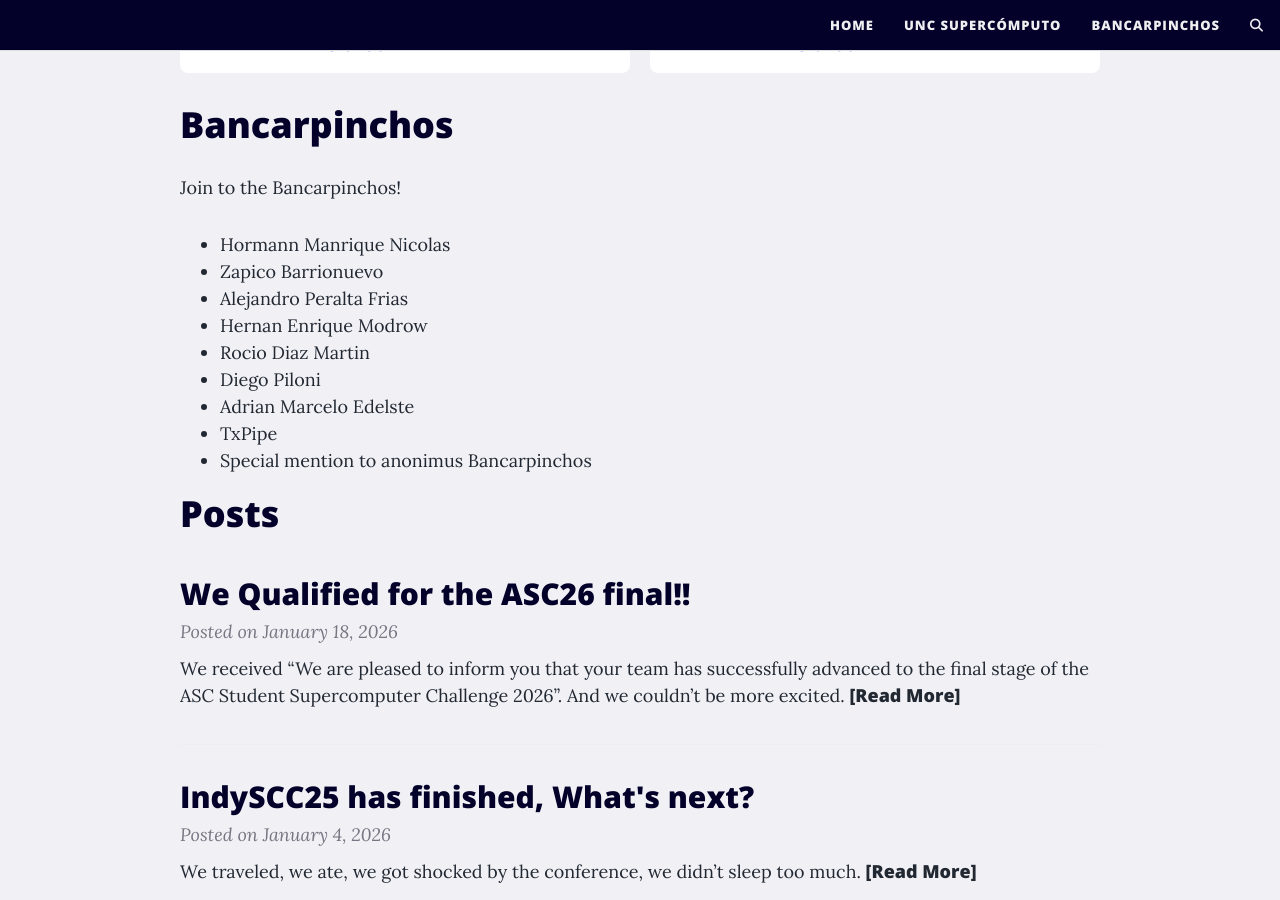
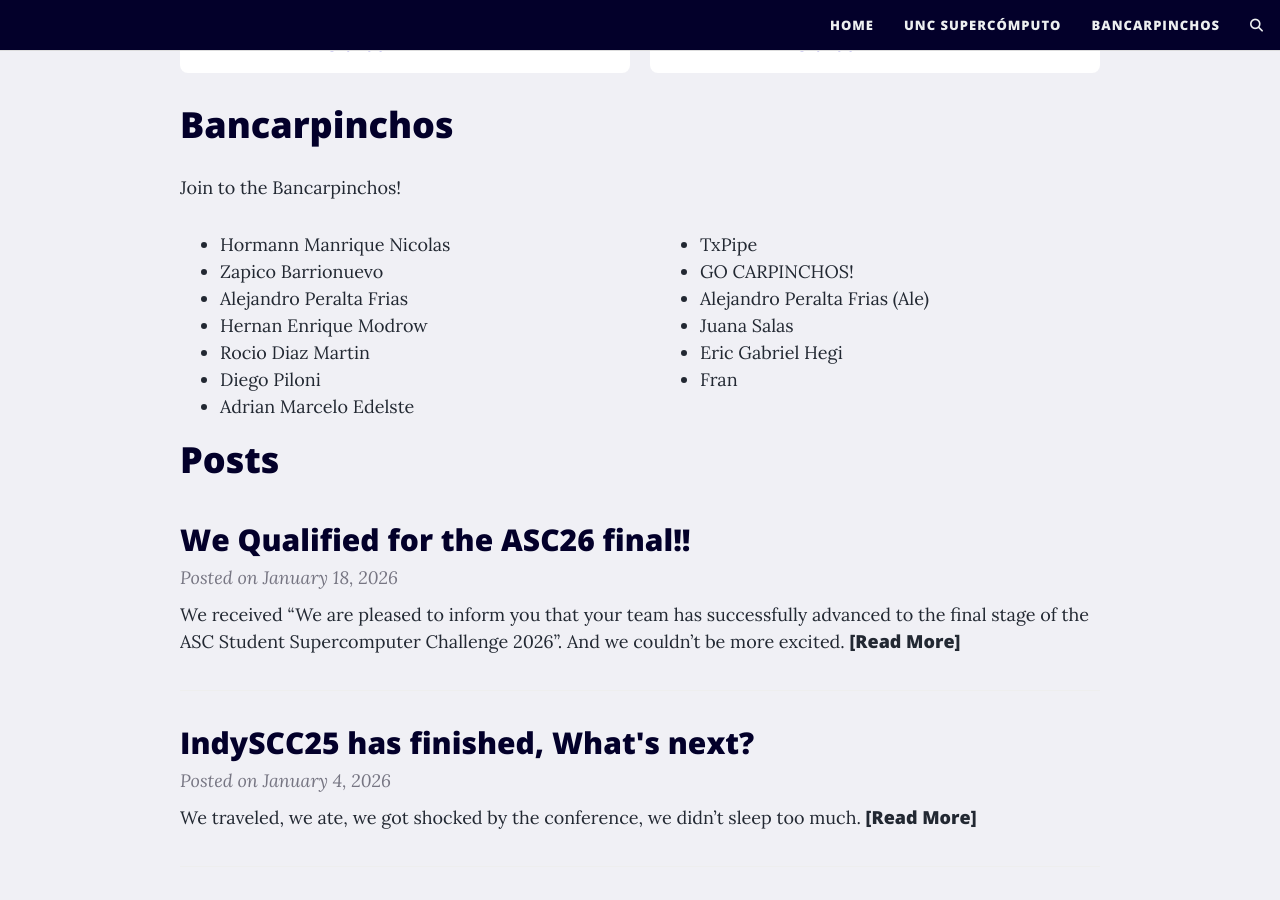
Before and after one commit to CarpinchosTeam/CarpinchosTeam.github.io, a Jekyll site: the page built from index.md, in a window 1280 px wide and 900 px high, scrolled down 3103 px. Built offline with Jekyll 4.4.1, drawn with Linux system fonts in a browser that asks for light colours; comment, search, counter and statistics services are not loaded; grey boxes are pictures that could not be loaded.

Commit message:
bancharpinchos: update

```diff
--- a/index.md
+++ b/index.md
@@ -37,6 +37,7 @@ Meet the dedicated students and mentors who make up Team Carpinchos.
 
 # Bancarpinchos
 Join to the Bancarpinchos!
+<div style="column-count: 2; column-gap: 40px;" markdown="1">
 - Hormann Manrique Nicolas
 - Zapico Barrionuevo
 - Alejandro Peralta Frias
@@ -45,6 +46,11 @@ Join to the Bancarpinchos!
 - Diego Piloni
 - Adrian Marcelo Edelste
 - TxPipe
-- Special mention to anonimus Bancarpinchos
+- GO CARPINCHOS!
+- Alejandro Peralta Frias (Ale)
+- Juana Salas
+- Eric Gabriel Hegi
+- Fran
+</div>
 
 # Posts
```
